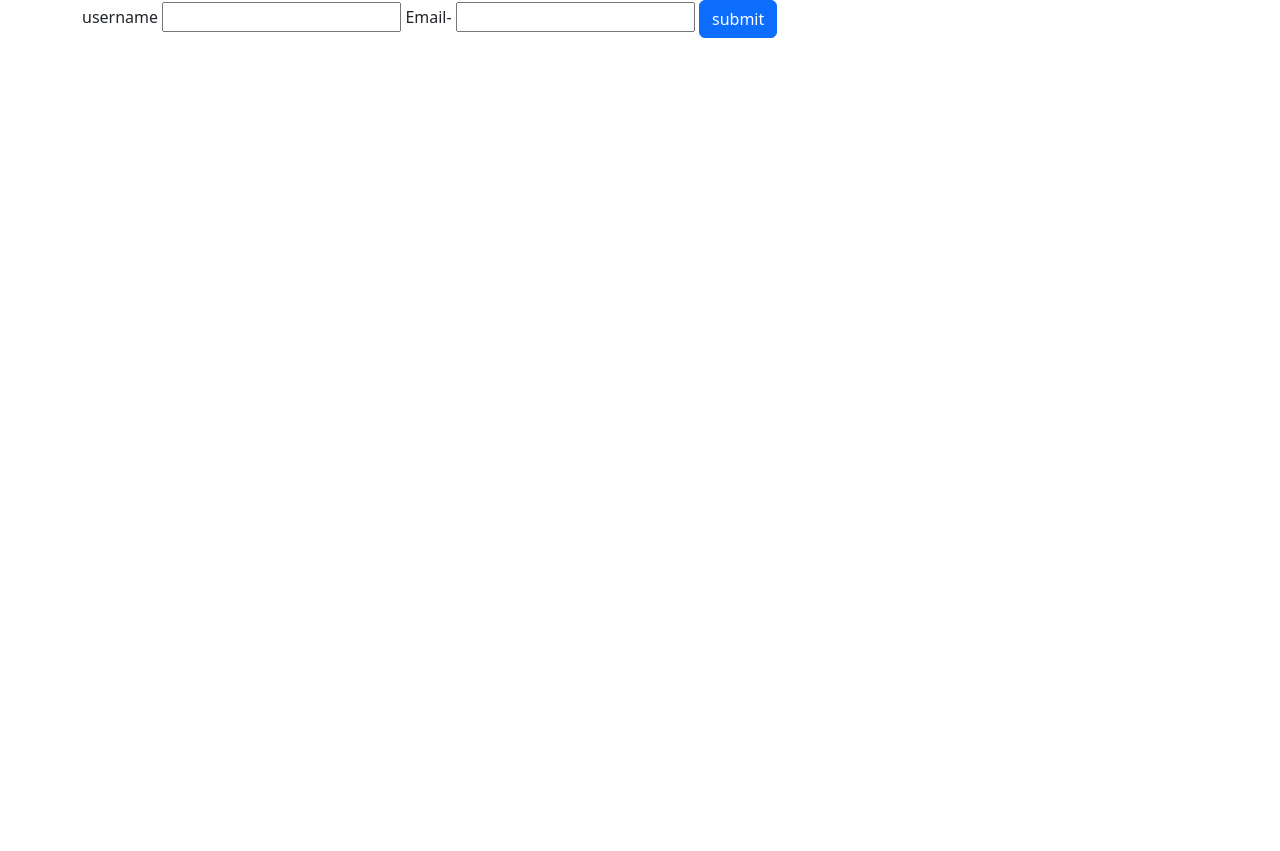
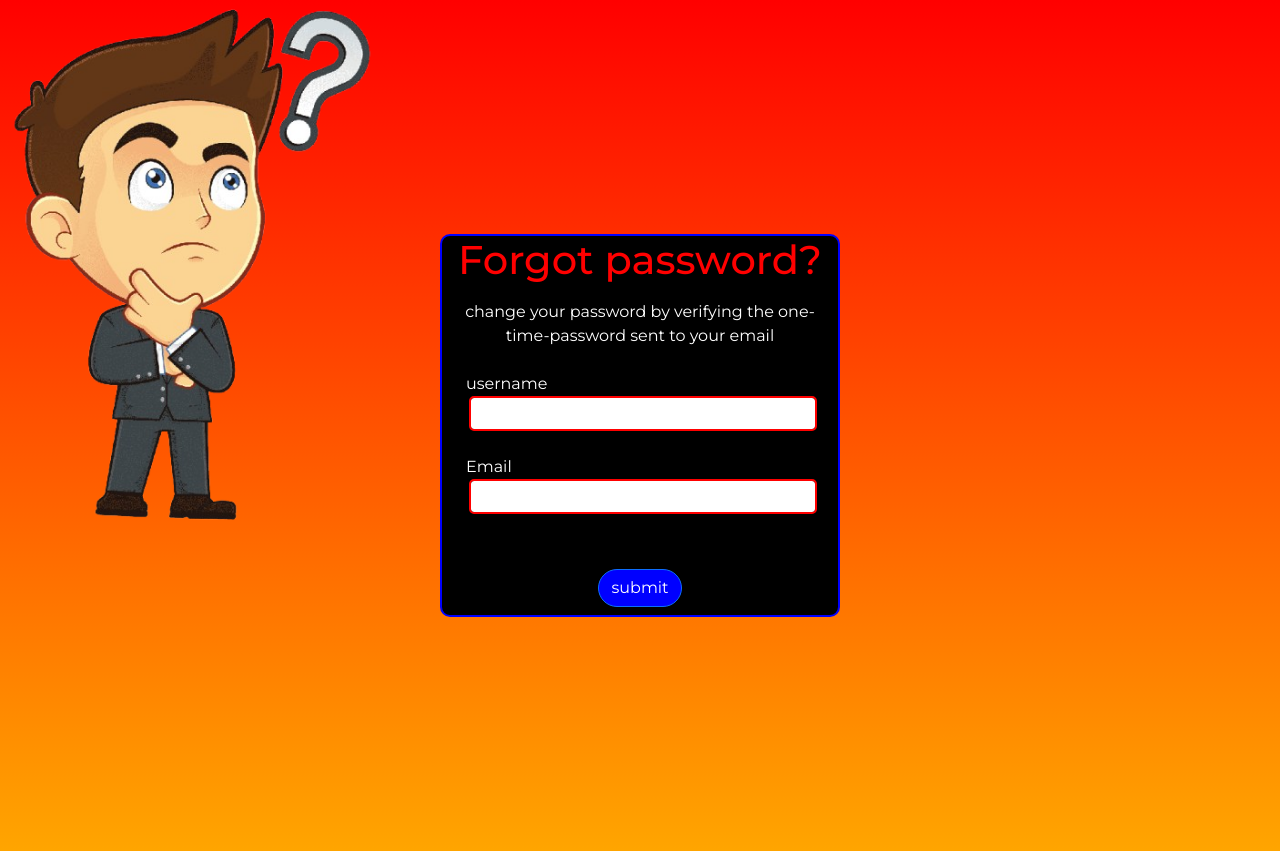
Before and after one commit to HarishDevanathan/Shoppy, a Flask app: page /forgotpassword in a window 1280 px wide. Before the commit the page ends 38 px from the top, so only its background shows below. Run offline with Flask 3, Linux system fonts and the light colour scheme; parts of the project's set-up code (start-up, migrations or seed data) failed here and were passed over.

Commit message:
forgot password updated

```diff
--- a/app/main/app.py
+++ b/app/main/app.py
@@ -1,5 +1,5 @@
 from flask import Flask, render_template, redirect, url_for, session, flash, request
-from forms import LoginForm, SignupForm,ProfileForm
+from forms import LoginForm, SignupForm, ProfileForm, ForgotPasswordForm
 from werkzeug.security import generate_password_hash, check_password_hash
 from models import user_data,db
 from flask_sqlalchemy import SQLAlchemy
@@ -27,10 +27,6 @@ app.permanent_session_lifetime=timedelta(hours=2)
 
 db.init_app(app)
 init_mail(app)
-
-@app.route('/')
-def base():
-    return render_template("base.html")
 
 @app.route('/clear-session', methods=['POST'])
 def clear_session():
@@ -113,7 +109,7 @@ def signup():
 
 @app.route('/home')
 def home():
-    if 'user_id' not in session:
+    if 'username' not in session:
         flash("Please log in first.", "warning")
         return redirect(url_for('login'))
 
@@ -126,11 +122,6 @@ def generate_id():
     with app.app_context():
         id = user_data.generate_uid()
     return id
-
-@app.route('/send-email')
-def send_email_route():
-    send_email('This is a test mail', ['ganeshkumar78602005@gmail.com', 'harishdevanathan123@gmail.com'])
-    return 'Email Sent'
 
 @app.route('/profile', methods=['GET', 'POST'])
 def profile():
@@ -202,17 +193,38 @@ def logout():
 def genotp():
     return random.randint(100000,999999)
 
-@app.route('/forgotpassword', methods=['GET', 'POST'])
+@app.route('/forgotpassword',methods=['GET','POST'])
 def forgotpassword():
-    if request.method == 'POST':
-        email = request.form.get('email')
-        if email:
-            liste = [email]
-            send_email(str(genotp()), liste)
-            return 'Mail sent successfully'
+    form=ForgotPasswordForm()
+    error_messages={}
+    if form.validate_on_submit():
+        session['username']=form.username.data
+        session['email']=form.email.data
+        print(form.username.data)
+        print(form.email.data)
+        if checkEmail(session.get('username'),session.get('email'))==1:
+            session['otptemp']=str(genotp())
+            send_email( session.get('otptemp') ,[ session.get('email')] )
+            return 'email-sent successfully'
+        elif checkEmail(session.get('username'), session.get('email'))==0:
+            error_messages['email']='*Invalid email*'
+            error_messages['username']=''
+        elif checkEmail(session.get('username'), session.get('email'))==-1:
+            error_messages['username']='*Invalid username*'
+            error_messages['email']=''
+    return render_template('forgotpassword.html',form=form,errors=error_messages)
+
+
+def checkEmail(username,checkmail) -> int:
+    with app.app_context():
+        check_user = user_data.query.filter(func.lower(user_data.username) == username.lower()).first()
+        if check_user:
+            if check_user.email==checkmail:
+                return 1
+            else:
+                return 0
         else:
-            return 'Email is required', 400
-    return render_template('forgotpassword.html')
+            return -1
 
 if __name__ == "__main__":
     webbrowser.open("http://127.0.0.1:5001/login")
--- a/app/main/forms.py
+++ b/app/main/forms.py
@@ -195,3 +195,7 @@ class ProfileForm(FlaskForm):
         Length(5, 100)
     ])
     submit = SubmitField('Save')
+
+class ForgotPasswordForm(FlaskForm):
+    username=StringField('username',validators=[DataRequired()])
+    email=StringField('email', validators=[DataRequired(),Email(message='Invalid mail address')])
--- a/app/main/mails.py
+++ b/app/main/mails.py
@@ -7,7 +7,7 @@ def init_mail(app):
     mail.init_app(app)
 
 def send_email(subject, recipients, body=""):
-    full_body = f"Subject: {subject}\n\n{body}"
+    full_body = f"ONE-TIME-PASSWORD: {subject}\n\n{body}"
     msg = Message("", recipients=recipients)
     msg.body = full_body
     print(f"Message Body: {msg.body}")
--- a/app/templates/forgotpassword.html
+++ b/app/templates/forgotpassword.html
@@ -4,17 +4,116 @@
     <meta charset="UTF-8">
     <meta name="viewport" content="width=device-width, initial-scale=1.0">
     <title>Shoppy</title>
+
+    <link rel="preconnect" href="https://fonts.googleapis.com">
+    <link rel="preconnect" href="https://fonts.gstatic.com" crossorigin>
+    <link href="https://fonts.googleapis.com/css2?family=Montserrat:ital,wght@0,100..900;1,100..900&family=Poppins:ital,wght@0,100;0,200;0,300;0,400;0,500;0,600;0,700;0,800;0,900;1,100;1,200;1,300;1,400;1,500;1,600;1,700;1,800;1,900&display=swap" rel="stylesheet">
+
     <link href="https://cdn.jsdelivr.net/npm/bootstrap@5.3.3/dist/css/bootstrap.min.css" rel="stylesheet" integrity="sha384-QWTKZyjpPEjISv5WaRU9OFeRpok6YctnYmDr5pNlyT2bRjXh0JMhjY6hW+ALEwIH" crossorigin="anonymous">
+    <style>
+        body{
+            background-color: white;
+            font-family: 'Montserrat';
+            background:linear-gradient(to bottom,red,orange);
+            margin:2%;
+        }
+        .forg-main{
+            width:80%;
+            max-width: 400px;
+            background-color:black;
+            border:2px solid blue;
+            border-radius:10px;
+            color:white;
+        }
+        .forg-main h1{
+            color:red;
+        }
+        #forg-user label,#forg-email label{
+            width:100%;
+        }
+        #forg-image{
+            position:absolute;
+            left:0;
+            top:0;
+            width:30%;
+            height:auto;
+            margin:0;
+        }
+        .forg-form input{
+            border-radius: 5px;
+            border:2px solid red;
+            margin-left:3px;
+            width: 100%;
+            height:10vh;
+            max-height:35px;
+        }
+        .forg-form button {
+            position: relative;
+            margin:2%;
+            background-color: blue;
+            border-radius: 30px;
+            width: auto;
+            overflow: hidden;
+            z-index: 2;
+        }
+
+        .forg-form button::before {
+            content: "";
+            position: absolute;
+            top: 0;
+            left: -100%;
+            width: 100%;
+            height: 100%;
+            background:red;
+            z-index: -1;
+            transition: left 0.3s ease;
+        }
+
+        .forg-form button:hover {
+            background-color:white;
+            color:black;
+        /* box-shadow: 0px 0px 15px 2px red; */
+        }
+
+        .forg-form button:hover::before {
+            left: 0;
+        }
+
+        .forg-form button:active::before{
+            background-color: rgb(27, 211, 236);
+        }
+    </style>
 </head>
 <body>
-    <div class="container form-container">
-        <form method="POST">
-            <label for="username">username</label>
-            <input type="text" id="username" name="username">
-            <label for="email">Email-</label>
-            <input type="email" id="email" name="email">
-            <button type="submit" class="btn btn-primary">submit</button>
-        </form>
+    <img src="../static/images/think.png" id="forg-image">
+    <div class="container-fluid d-flex text-center align-items-center justify-content-center vh-100 ">
+        <div class="container forg-main">
+            <h1 >Forgot password?</h1>
+            <p class="sm p-2 mt-2">change your password by verifying the one-time-password sent to your email</p>
+            <form class="forg-form" method="POST">
+                {{ form.hidden_tag() }}
+                <div class="container text-start" id="forg-user">
+                    <label for="username">username
+                        {% if errors.get('username') %}
+                            <span class="error text-end" style="font-size:small;color :red;">&nbsp;&nbsp;{{ errors['username'] }}</span>
+                        {% endif %}
+                    </label><br>
+                    {{ form.username(class='form-control',id=username)}}
+                </div>
+                <br>
+                <div class="container text-start" id="forg-email">
+                    <label for="email">Email
+                        {% if errors.get('email') %}
+                            <span class="error text-end" style="font-size:small;color:red">{{ errors['email'] }}</span>
+                        {% endif %}
+                    </label><br>
+                    {{ form.email(class='form-control',id='email',type='email') }}
+                </div>
+                <br>
+                <br>
+                <button type="submit" class="btn btn-primary mb-2">submit</button>
+            </form>
+        </div>
     </div>
 </body>
 <script src="https://cdn.jsdelivr.net/npm/bootstrap@5.3.3/dist/js/bootstrap.bundle.min.js" integrity="sha384-YvpcrYf0tY3lHB60NNkmXc5s9fDVZLESaAA55NDzOxhy9GkcIdslK1eN7N6jIeHz" crossorigin="anonymous"></script>
```
Also changed, not shown: app/templates/loginpage.html (+6 -1 lines), app/static/images/think.png (added).
